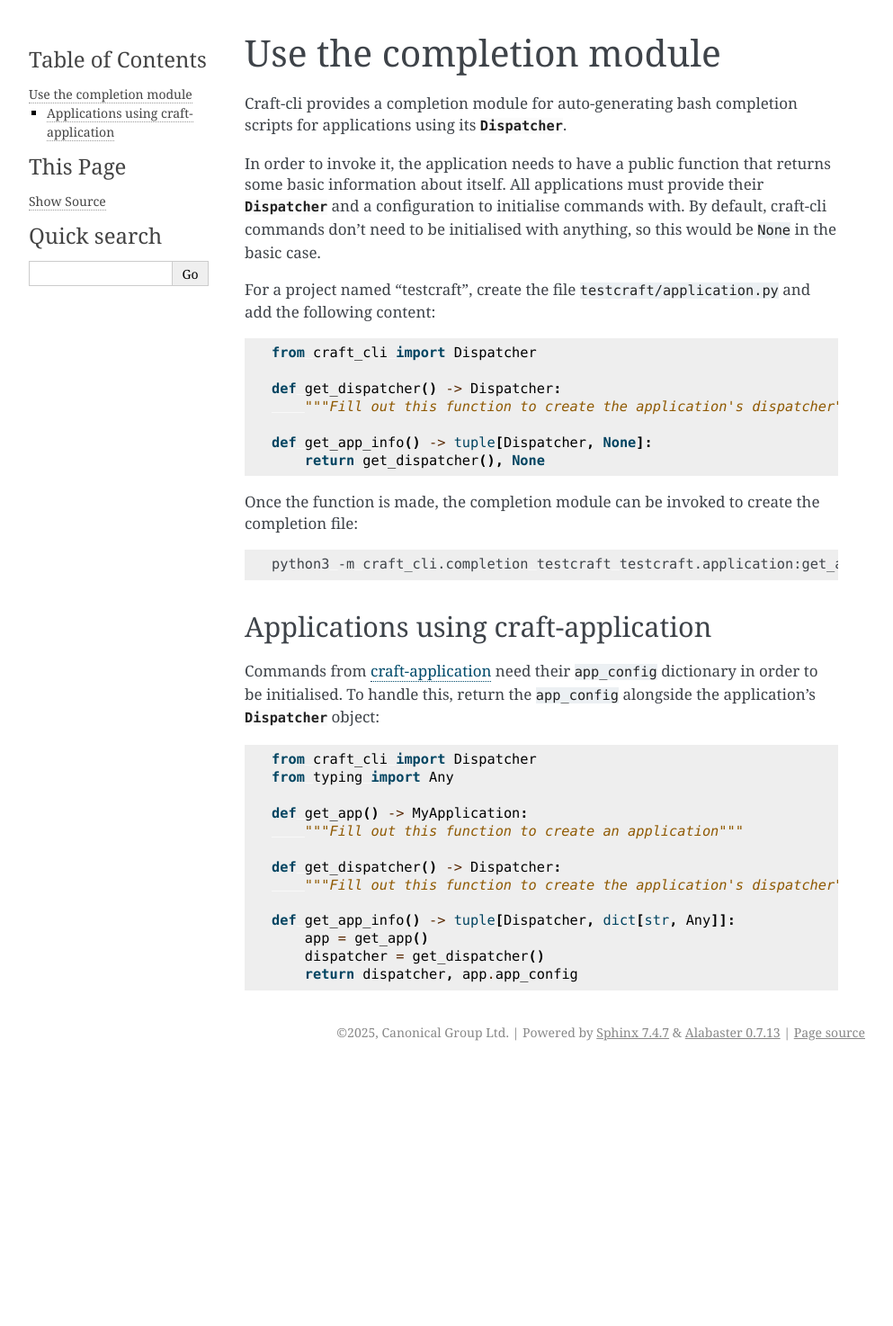
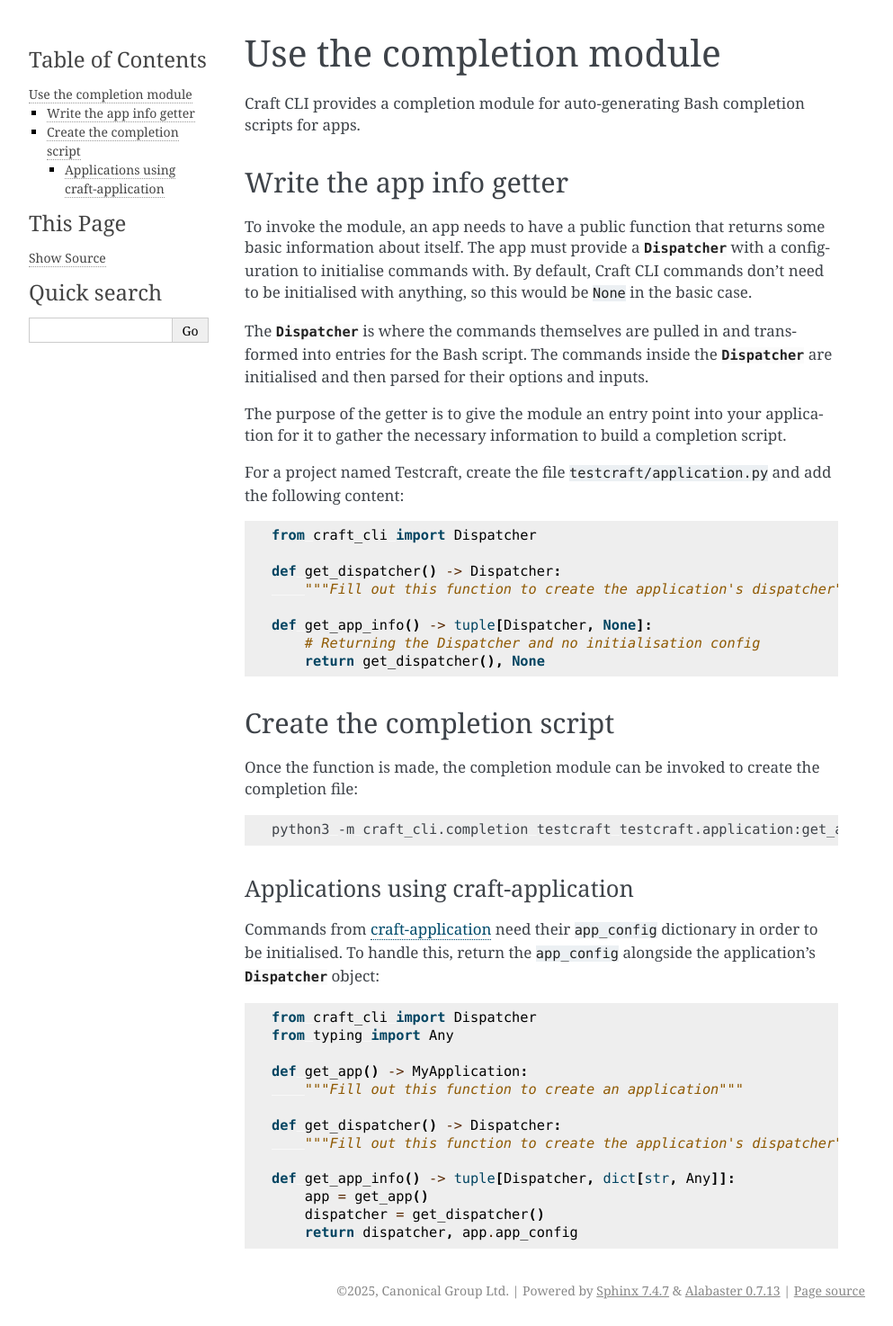
Before and after one commit to canonical/craft-cli, a Sphinx documentation site: the page built from docs/how-to-guides/use-completion.rst, in a window 1280 px wide. Shown: the whole page at 90% size, without its empty margins (148-1141 px from the left). Built offline with Sphinx 7.4.7, drawn with Linux system fonts in a browser that asks for light colours; pages that are not in the unit, such as notebooks, are missing from menus; before the commit the page ends 1187 px from its top, so only the background shows below that.

Commit message:
docs: pr feedback, improve language and organize

```diff
--- a/docs/how-to-guides/use-completion.rst
+++ b/docs/how-to-guides/use-completion.rst
@@ -3,16 +3,26 @@
 Use the completion module
 =========================
 
-Craft-cli provides a completion module for auto-generating bash completion scripts for
-applications using its :py:class:`Dispatcher`.
+Craft CLI provides a completion module for auto-generating Bash completion scripts for
+apps.
 
-In order to invoke it, the application needs to have a public function that returns
-some basic information about itself. All applications must provide their
-:py:class:`Dispatcher` and a configuration to initialise commands with. By default,
-craft-cli commands don't need to be initialised with anything, so this would be
+Write the app info getter
+-------------------------
+
+To invoke the module, an app needs to have a public function that returns
+some basic information about itself. The app must provide a
+:py:class:`Dispatcher` with a configuration to initialise commands with. By default,
+Craft CLI commands don't need to be initialised with anything, so this would be
 ``None`` in the basic case.
 
-For a project named "testcraft", create the file :file:`testcraft/application.py` and
+The :py:class:`Dispatcher` is where the commands themselves are pulled in and
+transformed into entries for the Bash script. The commands inside the
+:py:class:`Dispatcher` are initialised and then parsed for their options and inputs.
+
+The purpose of the getter is to give the module an entry point into your application
+for it to gather the necessary information to build a completion script.
+
+For a project named Testcraft, create the file :file:`testcraft/application.py` and
 add the following content:
 
 .. code:: python
@@ -23,7 +33,11 @@
         """Fill out this function to create the application's dispatcher"""
 
     def get_app_info() -> tuple[Dispatcher, None]:
+        # Returning the Dispatcher and no initialisation config
         return get_dispatcher(), None
+
+Create the completion script
+----------------------------
 
 Once the function is made, the completion module can be invoked to create the
 completion file:
```
